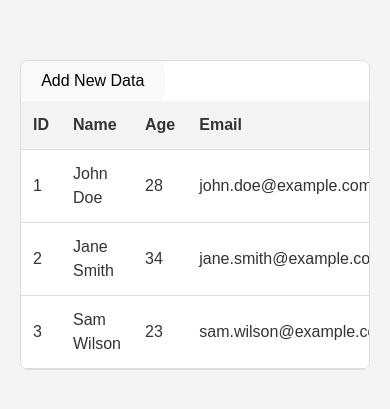
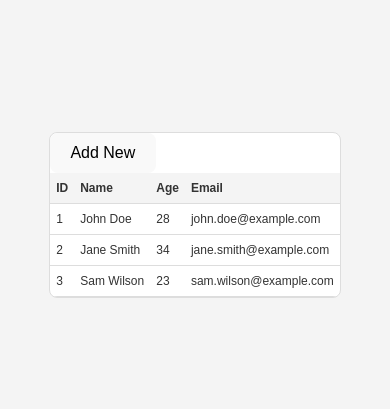
Before and after one commit to przemyslaw-drozd/demo3, a React (Vite) app: page / in a window 390 px wide. Shown: the part 207-616 px from the top of the page. Built offline with nearby package versions, Linux system fonts and the light colour scheme.

Commit message:
Enhance ResponsiveTable with responsive styles and implement row rendering using MemoizedRow

```diff
--- a/src/components/ResponsiveTable.tsx
+++ b/src/components/ResponsiveTable.tsx
@@ -26,6 +26,20 @@ const StyledTable = styled.table`
 
   tr:hover {
     background-color: #f9f9f9;
+  }
+
+  @media (max-width: 768px) {
+    th, td {
+      padding: 8px;
+      font-size: 14px;
+    }
+  }
+
+  @media (max-width: 480px) {
+    th, td {
+      padding: 6px;
+      font-size: 12px;
+    }
   }
 `;
 
@@ -65,6 +79,17 @@ const useForm = (initialValues: FormValues) => {
   return { values, handleChange };
 };
 
+const Row = ({ row }: { row: { id: number; name: string; age: number; email: string } }) => (
+  <tr>
+    <td>{row.id}</td>
+    <td>{row.name}</td>
+    <td>{row.age}</td>
+    <td>{row.email}</td>
+  </tr>
+);
+
+const MemoizedRow = React.memo(Row);
+
 const ResponsiveTable = () => {
   const [data, setData] = useState([
     { id: 1, name: 'John Doe', age: 28, email: 'john.doe@example.com' },
@@ -83,14 +108,19 @@ const ResponsiveTable = () => {
     setIsModalOpen(false);
   };
 
+  const handleFormSubmit = (e: React.FormEvent) => {
+    e.preventDefault();
+    handleAddData();
+  };
+
   return (
     <TableContainer>
-      <button onClick={() => setIsModalOpen(true)}>Add New Data</button>
+      <button type="button" onClick={() => setIsModalOpen(true)}>Add New</button>
       {isModalOpen && (
         <Modal>
           <ModalContent>
             <h3>Add New Data</h3>
-            <form onSubmit={(e) => { e.preventDefault(); handleAddData(); }}>
+            <form onSubmit={handleFormSubmit}>
               <div>
                 <label>Name:</label>
                 <input type="text" name="name" value={values.name} onChange={handleChange} required />
@@ -120,12 +150,7 @@ const ResponsiveTable = () => {
         </thead>
         <tbody>
           {data.map((row) => (
-            <tr key={row.id}>
-              <td>{row.id}</td>
-              <td>{row.name}</td>
-              <td>{row.age}</td>
-              <td>{row.email}</td>
-            </tr>
+            <MemoizedRow key={row.id} row={row} />
           ))}
         </tbody>
       </StyledTable>
```
